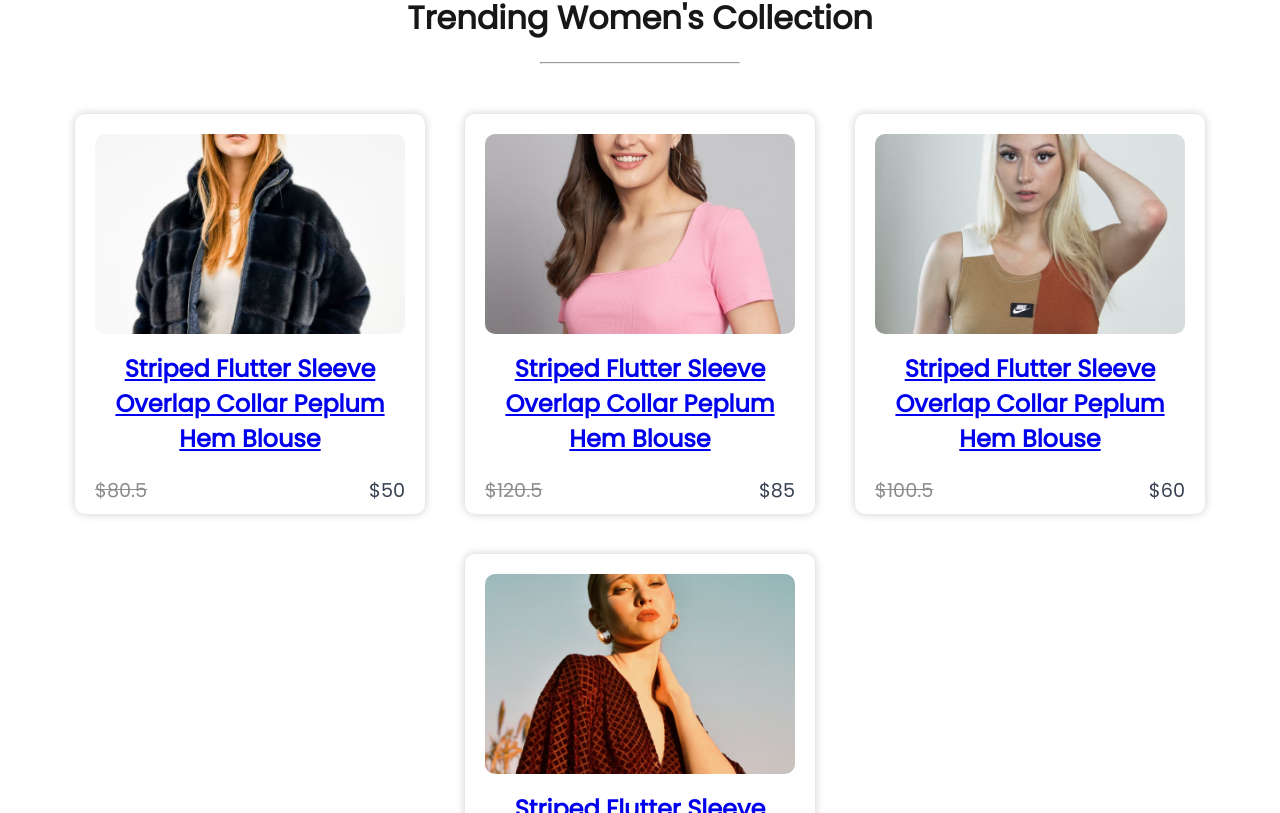
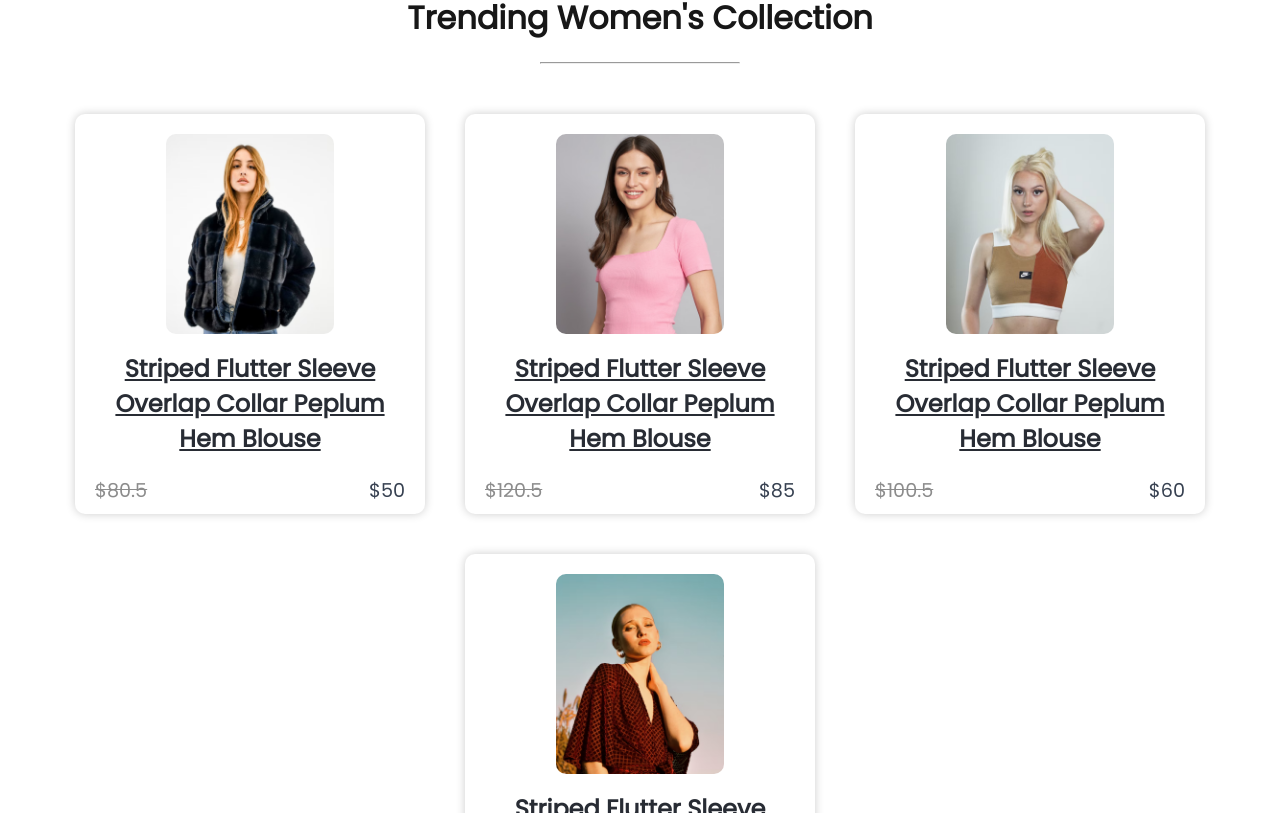
Before and after one commit to ArnaldoGonzalez81318/React-E-Commerce, a React (Create React App) app in the folder frontend/: page / in a window 1280 px wide. Shown: the part 907-1720 px from the top of the page. Built offline with nearby package versions, Linux system fonts and the light colour scheme.

Commit message:
Update index.css

```diff
--- a/frontend/src/index.css
+++ b/frontend/src/index.css
@@ -19,3 +19,8 @@ code {
   font-family: source-code-pro, Menlo, Monaco, Consolas, 'Courier New',
     monospace;
 }
+
+a {
+  display: inline-block;
+  color: #282c34;
+}
```
